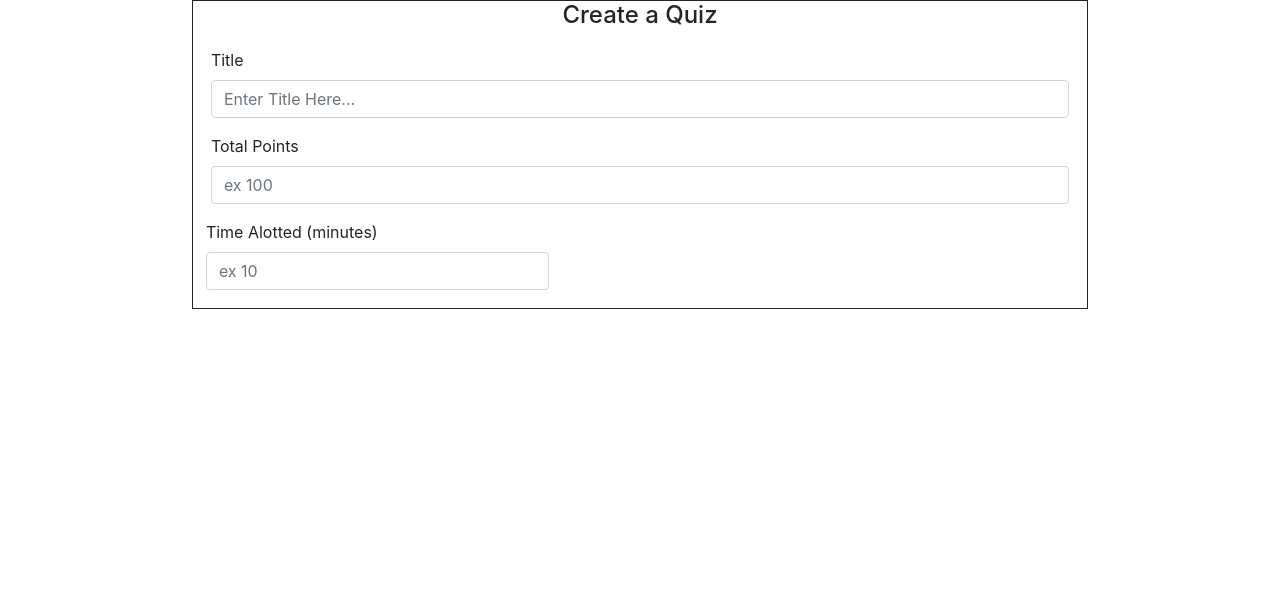
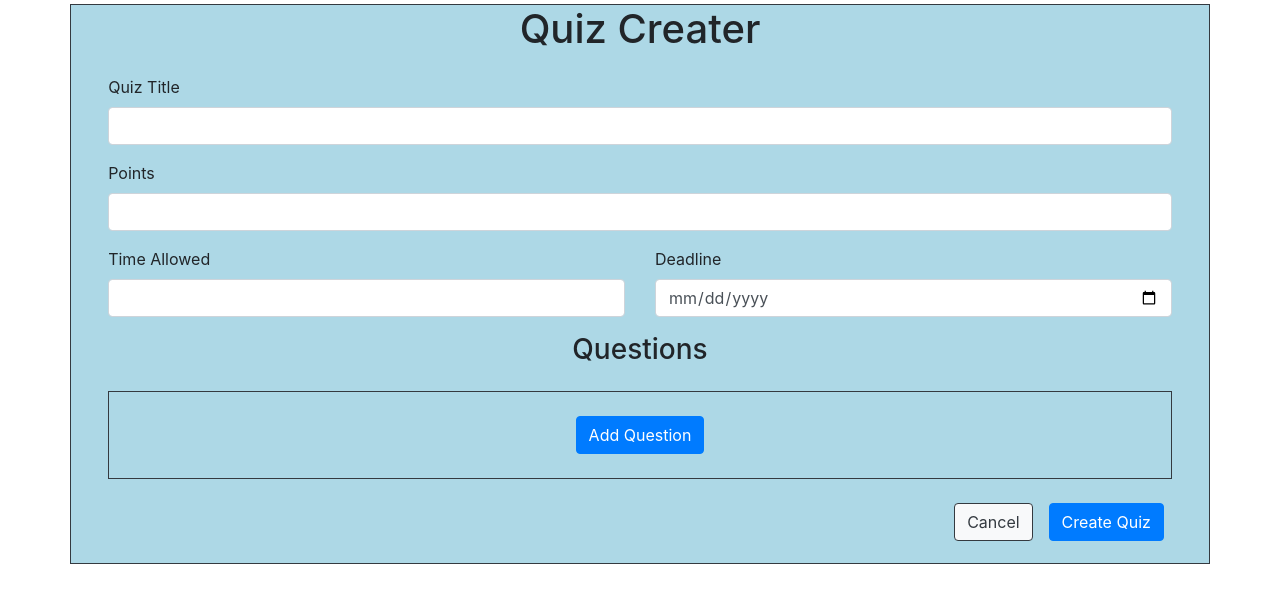
Before and after one commit to mashooqueali110/quize_creater, a React (Create React App) app: page / in a window 1280 px wide. Shown: the top 602 px of the page. Built offline with nearby package versions, Linux system fonts and the light colour scheme.

Commit message:
'thirdcommit'

```diff
--- a/package.json
+++ b/package.json
@@ -7,6 +7,8 @@
     "@testing-library/react": "^11.2.7",
     "@testing-library/user-event": "^12.8.3",
     "bootstrap": "^4.6.0",
+    "jquery": "^3.6.0",
+    "popper.js": "^1.16.1",
     "react": "^17.0.2",
     "react-bootstrap": "^1.6.1",
     "react-dom": "^17.0.2",
--- a/src/App.css
+++ b/src/App.css
@@ -42,6 +42,7 @@
 border: solid 1px;
 
 width: 70%;
+background-color: lightblue;
 
 
 }
@@ -55,5 +56,6 @@ width: 70%;
 
 text-align: left;
 margin: 2%;
+text-transform: bold;
 
 }
--- a/src/Create.js
+++ b/src/Create.js
@@ -9,46 +9,44 @@ export default function Create() {
     return (
 
 
-        <container>
+      <div className="container my-1 w-10 border border-dark Create-page">
+                <h1 className='text-center'>Quiz Creater</h1>
+                <Form className="create-page-input-div">
+                    <Form.Group controlId="quizTitle">
+                        <Form.Label>Quiz Title</Form.Label>
+                        <Form.Control type="text" />
+                    </Form.Group>
+                    <Form.Group controlId="points">
+                        <Form.Label>Points</Form.Label>
+                        <Form.Control type="text" />
+                    </Form.Group>
+                    <div className="row">
+                        <div className="col">
+                            <Form.Group controlId="timeAllowed">
+                                <Form.Label>Time Allowed</Form.Label>
+                                <Form.Control type="text" />
+                            </Form.Group>
+                        </div>
+                        <div className="col">
+                            <Form.Group controlId="points">
+                                <Form.Label>Deadline</Form.Label>
+                                <Form.Control type="date" />
+                            </Form.Group>
+                        </div>
+                    </div>
+                    <h3 className='text-center'>Questions</h3>
+                    <div className="container my-4 h-50 w-80  border border-dark ">
 
-        <div className="Create-page">
-        <h4> Create a Quiz  </h4>
+                        <div className="my-4 d-flex justify-content-center">
+                            <Button className='btn-primary' >Add Question</Button>
+                        </div>
+                    </div>
+                    <div className="my-3 d-flex justify-content-end">
+                        <Button className="mx-2 btn-light" variant="outline-dark"> Cancel</Button>
+                        <Button className="btn-pramary mx-2">Create Quiz</Button>
+                    </div>
+                </Form>
 
-
-        <div className="create-page-input-div">
-        <Form>
-        <Form.Group controlId="formTitle">
-    <Form.Label>Title</Form.Label>
-    <Form.Control placeholder="Enter Title Here..." />
-  </Form.Group>
-
-  <Form.Group controlId="FormPoints">
-    <Form.Label>Total Points</Form.Label>
-    <Form.Control placeholder="ex 100" />
-  </Form.Group>
-
-
-  <Form.Row  className="Create-page-input">
-
-        <Form.Label> Time Alotted (minutes) </Form.Label>
-      <Form.Control placeholder="ex 10" />
-
-
-
-  </Form.Row>
-
-
-   </Form>
-
-        </div>
-
-
-
-
-        </div>
-
-
-
-        </container>
-    )
-}
+            </div>
+        )
+    }
```
Also changed, not shown: git.txt, 1 other file (tests, documents, lock files or other folders).
